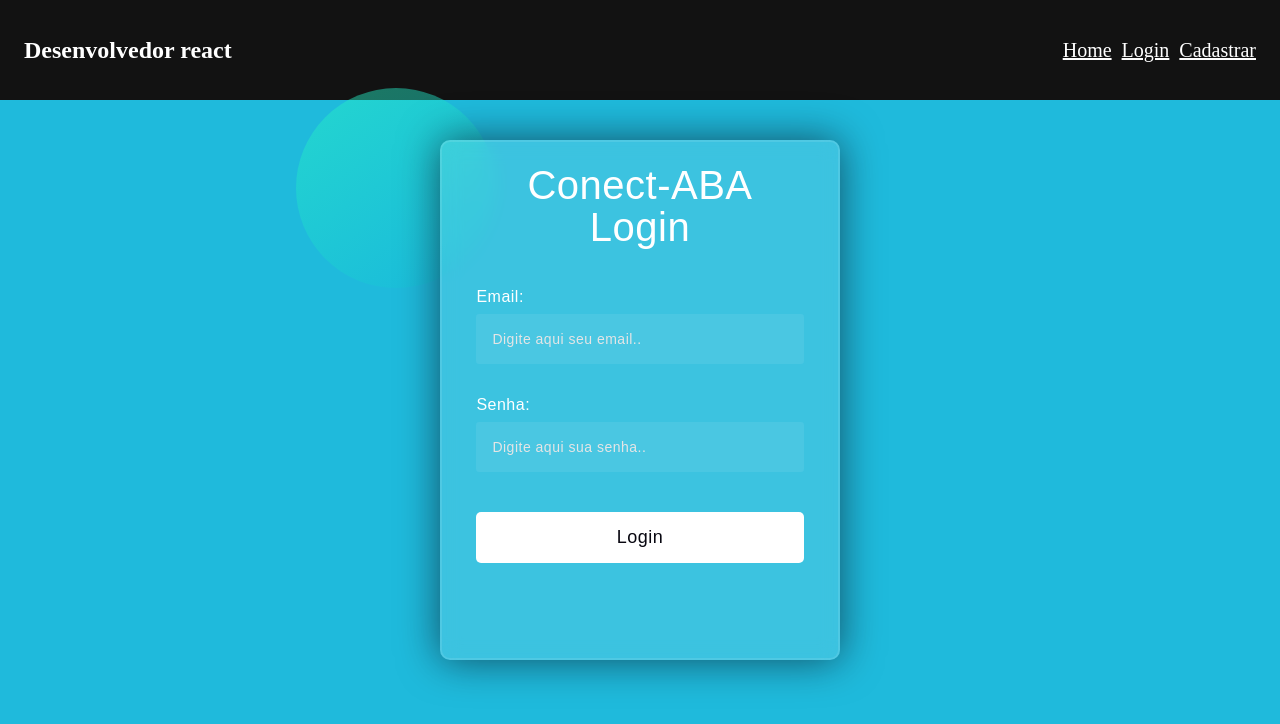
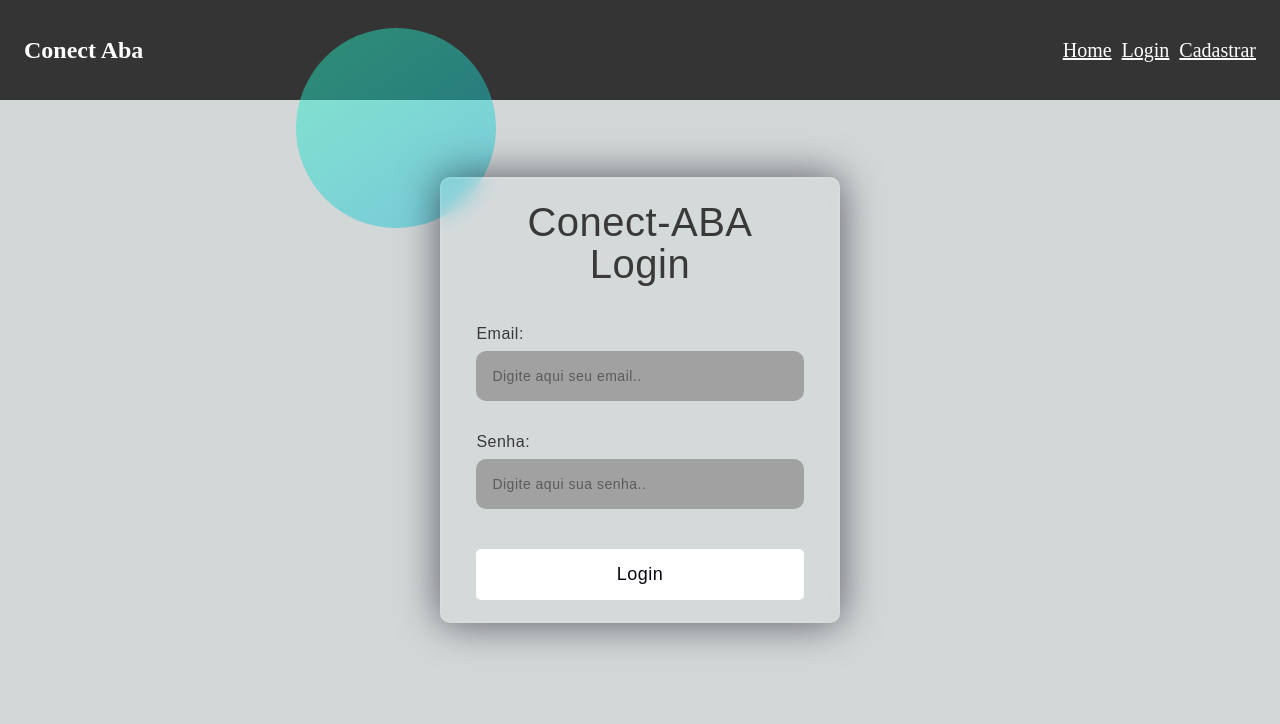
Before and after one commit to guilhermeruj/conectAba, a React (Create React App) app in the folder frontend/: page /login in a window 1280 px wide. Shown: the top 724 px of the page. Built offline with nearby package versions, Linux system fonts and the light colour scheme.

Commit message:
Ajuste de Front e Backend

```diff
--- a/frontend/src/components/Header/index.js
+++ b/frontend/src/components/Header/index.js
@@ -4,7 +4,7 @@ import './style.css'
 function Header() {
   return (
     <header>
-      <h2>Desenvolvedor react</h2>
+      <h2>Conect Aba</h2>
       <div className="menu">
         <Link to="/">Home</Link>
         <Link to="/login">Login</Link>
--- a/frontend/src/components/Header/style.css
+++ b/frontend/src/components/Header/style.css
@@ -1,7 +1,7 @@
 header {
     width: 100%;
     height: 100px;
-    background-color: #121212;
+    background-color: #343434;
     color: #fff;
 
     display: flex;
@@ -13,7 +13,7 @@ header {
   header a{
     color: #fff;
     font-size: 20px;
-
+    font-style: none;
   }
 
   header a + a{
--- a/frontend/src/components/input/index.js
+++ b/frontend/src/components/input/index.js
@@ -1,11 +1,10 @@
-import React from 'react';
 import './style.css';
 
-const Inputs = ({ label, type, placeholder, value, onChange }) => {
+const Inputs = ({ label, type, name, placeholder, handleOnChage , value, multiple }) => {
   return (
     <div className="input-container">
-      <label>{label}:</label>
-      <input type={type} placeholder={placeholder} value={value} onChange={onChange} />
+      <label htmlFor='{name}'>{label}:</label>
+      <input type={type} name={name} id={name} placeholder={placeholder} onChange={handleOnChage } value={value} {...(multiple ? {multiple}: '')}/>
     </div>
   );
 };
--- a/frontend/src/pages/Cadastro/index.js
+++ /dev/null
@@ -1,87 +0,0 @@
-import React, { useState } from 'react';
-import '../Cadastro/style.css';
-import Input from '../../components/input';
-import Select from '../../components/select';
-import Button from '../../components/botao';
-
-const Cadastro = () => {
-  const [name, setName] = useState('');
-  const [cpf, setCpf] = useState('');
-  const [rg, setRg] = useState('');
-  const [telefone, setTelefone] = useState('');
-  const [email, setEmail] = useState('');
-  const [password, setPassword] = useState('');
-  const [nivel, setNivel] = useState('user');
-
-  const handleCadastro = () => {
-    // Aqui você pode adicionar a lógica para enviar os dados de cadastro para a rota adequada
-    // Por exemplo, fazer uma requisição POST para a API com os dados do formulário
-
-    // Após o cadastro ser realizado com sucesso, você pode redirecionar para a página desejada
-    // history.push('/sucesso');
-    console.log('Cadastro realizado com sucesso!');
-  };
-
-  return (
-    <div className='container'>
-    <div className='shape'></div>
-        <form>
-        <h3>Formulário de Cadastro</h3>
-        <Input
-            label="Nome Completo"
-            type="text"
-            name="name"
-            placeholder="Digite o nome completo"
-            value={name}
-            onChange={(e) => setName(e.target.value)}
-        />
-        <Input
-            label="CPF"
-            type="text"
-            placeholder="Digite o CPF"
-            value={cpf}
-            onChange={(e) => setCpf(e.target.value)}
-        />
-        <Input
-            label="RG"
-            type="text"
-            placeholder="Digite o RG"
-            value={rg}
-            onChange={(e) => setRg(e.target.value)}
-        />
-        <Input
-            label="Telefone"
-            type="text"
-            placeholder="Digite o telefone"
-            value={telefone}
-            onChange={(e) => setTelefone(e.target.value)}
-        />
-        <Input
-            label="Email"
-            type="email"
-            placeholder="Digite o email"
-            value={email}
-            onChange={(e) => setEmail(e.target.value)}
-        />
-        <Input
-            label="Senha"
-            type="password"
-            placeholder="Digite a senha"
-            value={password}
-            onChange={(e) => setPassword(e.target.value)}
-        />
-        <Select
-            label="Nível de Acesso"
-            value={nivel}
-            onChange={(e) => setNivel(e.target.value)}
-        >
-            <option value="user">Usuário</option>
-            <option value="adm">Administrador</option>
-        </Select>
-        <Button onClick={handleCadastro}>Cadastrar</Button>
-        </form>
-    </div>
-  );
-};
-
-export default Cadastro;
--- a/frontend/src/pages/Cadastro/style.css
+++ /dev/null
@@ -1,106 +0,0 @@
-*, *:before, *:after {
-  padding: 0;
-  margin: 0;
-  box-sizing: border-box;
-}
-
-body {
-  background: rgba(19, 182, 219, 0.945);
-}
-
-.container {
-  max-width: 100%;
-  width: 430px;
-  height: 520px;
-  margin: 0 auto;
-  position: absolute;
-  top: 50%;
-  left: 50%;
-  transform: translate(-50%, -50%);
-}
-
-
-.container .shape {
-  height: 200px;
-  width: 200px;
-  position: absolute;
-  border-radius: 50%;
-}
-
-.shape:first-child {
-  background: linear-gradient(326deg, rgba(19, 184, 219, 0.4738270308123249) 0%, rgba(41, 247, 193, 0.46262254901960786) 100%);
-  top: -10%;
-  left:-30% ;
-}
-
-form {
-  max-width: 100%;
-  height: 520px;
-  width: 400px;
-  background-color: rgba(255, 255, 255, 0.13);
-  position: absolute;
-  top: 50%;
-  left: 50%;
-  transform: translate(-50%, -50%);
-  border-radius: 10px;
-  backdrop-filter: blur(10px);
-  border: 2px solid rgba(255, 255, 255, 0.1);
-  box-shadow: 0 0 40px rgba(8, 7, 16, 0.6);
-  padding: 5% 8%;
-}
-
-form * {
-  font-family: 'Poppins', sans-serif;
-  color: #fff;
-  letter-spacing: 0.5px;
-  outline: none;
-  border: none;
-}
-
-form h3 {
-  font-size: 2.5rem;
-  font-weight: 500;
-  line-height: 2.625rem;
-  text-align: center;
-  margin-bottom: 2.5rem;
-}
-
-label {
-  display: block;
-  margin-top: 2rem;
-  font-size: 1rem;
-  font-weight: 500;
-}
-
-input {
-  display: block;
-  height: 3.125rem;
-  width: 100%;
-  background-color: rgba(255, 255, 255, 0.07);
-  border-radius: 3px;
-  padding: 0 1rem;
-  margin-top: 0.5rem;
-  font-size: 0.875rem;
-  font-weight: 300;
-}
-
-::placeholder {
-  color: #e5e5e5;
-}
-
-button {
-  margin-top: 2.5rem;
-  width: 100%;
-  background-color: #fff;
-  color: #080710;
-  padding: 0.9375rem 0;
-  font-size: 1.125rem;
-  border-radius: 5px;
-  cursor: pointer;
-  transition: background-color 0.7s, color 0.5s;
-}
-
-button:hover {
-  background-color: royalblue;
-  color: #fff;
-}
--- /dev/null
+++ b/frontend/src/pages/Register/index.js
@@ -0,0 +1,78 @@
+// import React, { useState } from 'react';
+import './style.css';
+import Input from '../../components/input';
+// import Select from '../../components/select';
+// import Button from '../../components/botao';
+
+function Register(){
+function handleOnChage(e){};
+
+  return (
+    <div className='container'>
+    {/* <div className='shape'></div>     */}
+         <form>
+        <h3>Formulário de Cadastro</h3>
+        <Input
+            label="Nome Completo"
+            type="text"
+            name="name"
+            placeholder="Digite o nome completo"
+            handleOnChage ={handleOnChage}
+        />
+        <Input
+            label="CPF"
+            type="text"
+            name="cpf"
+            placeholder="Digite o CPF"
+            handleOnChage ={handleOnChage }
+        />
+        <Input
+            label="RG"
+            type="text"
+            name="rg"
+            placeholder="Digite o RG"
+            handleOnChage ={handleOnChage }
+        />
+        <Input
+            label="Telefone"
+            type="text"
+            name="fone"
+            placeholder="Digite o telefone"
+            handleOnChage ={handleOnChage }
+        />
+        {/*<Input
+            label="Email"
+            type="email"
+            name="email"
+            placeholder="Digite o email"
+            handleOnChage ={handleOnChage }
+        />
+        <Input
+            label="Senha"
+            type="password"
+            name="password"
+            placeholder="Digite a senha"
+            handleOnChage ={handleOnChage }
+        />
+        <Input
+            label="Confirme a senha"
+            type="password"
+            name="confirmpassword"
+            placeholder="Digite a senha novamente"
+            handleOnChage ={handleOnChage }
+        />
+        <Select
+            label="Nível de Acesso"
+            name="nivel"
+            handleOnChage ={handleOnChage }
+        >
+            <option value="user">Usuário</option>
+            <option value="adm">Administrador</option>
+        </Select>
+        <Button onClick=''>Cadastrar</Button>*/}
+        </form>
+    </div>
+  );
+};
+
+export default Register;
--- /dev/null
+++ b/frontend/src/pages/Register/style.css
@@ -0,0 +1,104 @@
+*, *:before, *:after {
+  padding: 0;
+  margin: 0;
+  box-sizing: border-box;
+}
+
+body {
+  background: #d2d7d8;
+}
+
+.container {
+  max-width: 100%;
+  height: 620px;
+  margin: 0 auto;
+  position: absolute;
+  top: 50%;
+  left: 50%;
+  transform: translate(-50%, -50%);
+}
+
+
+.container .shape {
+  height: 200px;
+
+  position: absolute;
+  border-radius: 50%;
+}
+
+.shape:first-child {
+  background: linear-gradient(326deg, rgba(19, 184, 219, 0.4738270308123249) 0%, rgba(41, 247, 193, 0.46262254901960786) 100%);
+  top: -10%;
+  left:-30% ;
+}
+
+form {
+  max-width: 100%;
+  height: auto;
+  background-color: rgba(229, 229, 229, 0.13);
+  position: absolute;
+  top: 50%;
+  left: 50%;
+  transform: translate(-50%, -50%);
+  border-radius: 10px;
+  backdrop-filter: blur(10px);
+  border: 2px solid rgba(255, 255, 255, 0.1);
+  box-shadow: 0 0 40px rgba(8, 7, 16, 0.6);
+  padding: 5% 8%;
+}
+
+form * {
+  font-family: 'Poppins', sans-serif;
+  color: #393939;
+  letter-spacing: 0.5px;
+  outline: none;
+  border: none;
+}
+
+form h3 {
+  font-size: 2.5rem;
+  font-weight: 500;
+  line-height: 2.625rem;
+  text-align: center;
+  margin-bottom: 2.5rem;
+}
+
+label {
+  display: block;
+  margin-top: 2rem;
+  font-size: 1rem;
+  font-weight: 500;
+}
+
+input {
+  display: block;
+  height: 3.125rem;
+  width: 100%;
+  background-color: rgb(161, 161, 161);
+  border-radius: 10px;
+  padding: 0 1rem;
+  margin-top: 0.5rem;
+  font-size: 0.875rem;
+  font-weight: 300;
+}
+
+::placeholder {
+  color: #5b5b5b;
+}
+
+button {
+  margin-top: 2.5rem;
+  width: 100%;
+  background-color: #fff;
+  color: #080710;
+  padding: 0.9375rem 0;
+  font-size: 1.125rem;
+  border-radius: 5px;
+  cursor: pointer;
+  transition: background-color 0.7s, color 0.5s;
+}
+
+button:hover {
+  background-color: royalblue;
+  color: #fff;
+}
--- a/frontend/src/routes.js
+++ b/frontend/src/routes.js
@@ -2,7 +2,7 @@ import { BrowserRouter, Routes, Route } from "react-router-dom";
 
 import Home from "./pages/Home";
 import Login from "./pages/Login"
-import Cadastro from "./pages/Cadastro";
+import Register from "./pages/Register";
 
 import Header from "./components/Header";
 
@@ -14,7 +14,7 @@ function RoutesApp() {
       <Routes>
         <Route path='/' element={<Home />} />
         <Route path='/login' element={<Login />} />
-        <Route path='/Cadastro' element={<Cadastro/>}/>
+        <Route path='/cadastro' element={<Register/>}/>
       </Routes>
     </BrowserRouter>
   );
```
Also changed, not shown: 1 other file (tests, documents, lock files or other folders).
